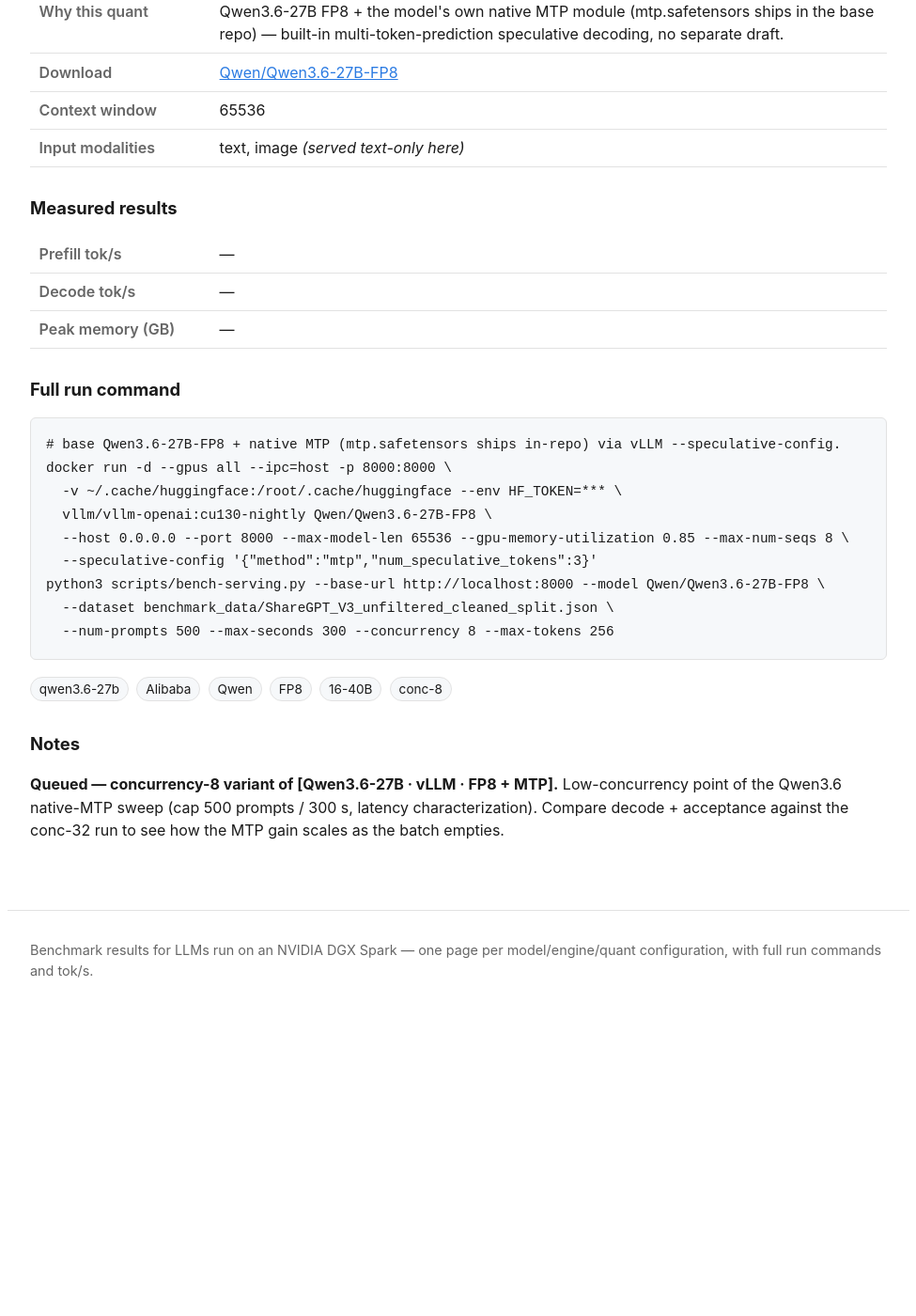
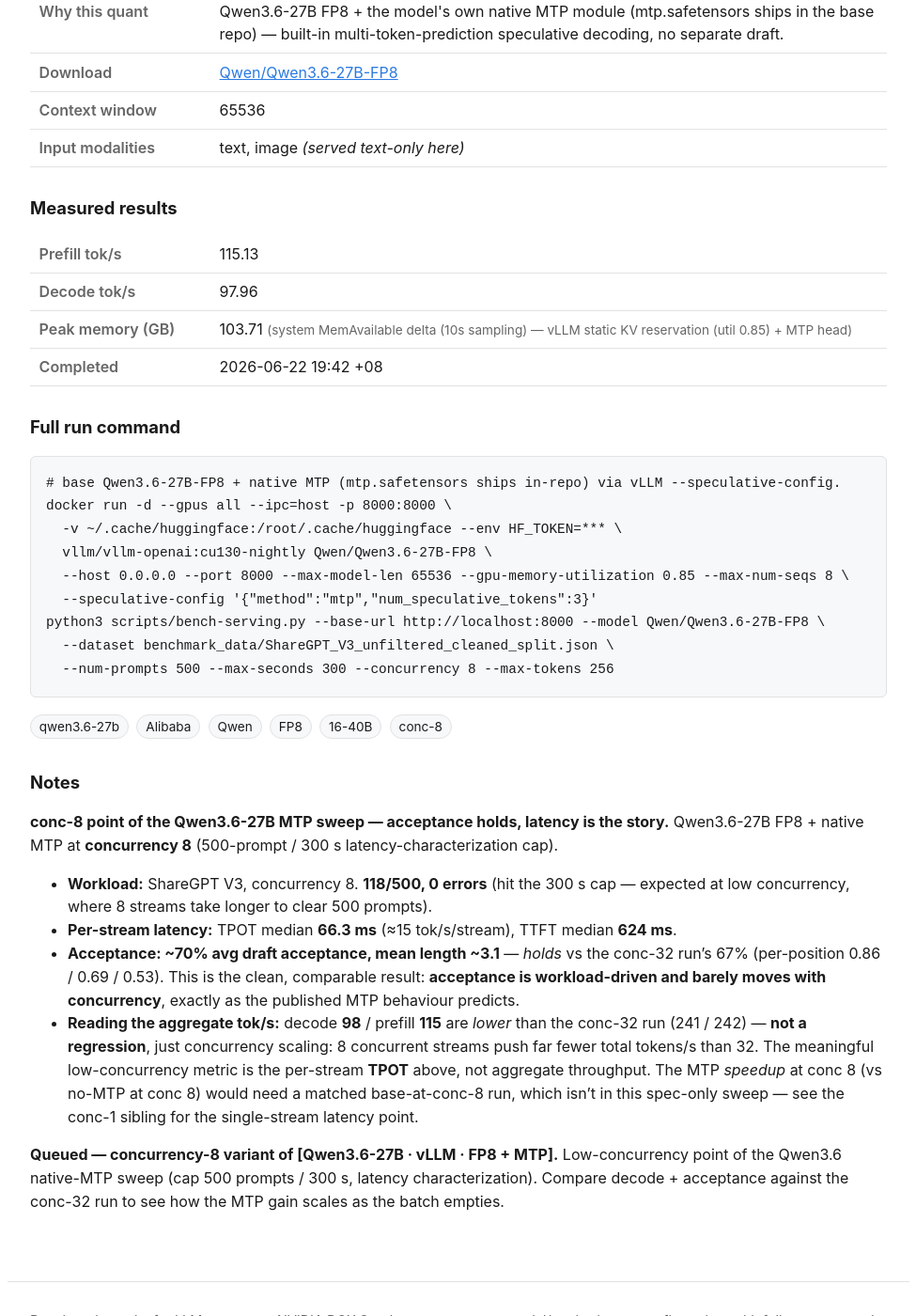
Before and after one commit to yjsoon/autobench, a Jekyll site: the page built from _configs/qwen3-6-27b-vllm-fp8-mtp-c8.md, in a window 1280 px wide and 1400 px high, scrolled down 508 px. Shown: the whole window at 94% size, without its empty margins (152-1127 px from the left). Built offline with Jekyll 4.4.1, drawn with Linux system fonts in a browser that asks for light colours; before the commit the page ends 1615 px from its top, so only the background shows below that; some of the changed text lies outside the part shown.

Commit message:
Bench: Qwen3.6-27B MTP conc-8 (TPOT 66ms, acceptance 70%) — acceptance holds
Acceptance ~70% / mean length 3.1 holds vs conc-32's 67% (workload-driven, not
concurrency-driven, as predicted). Aggregate decode lower (98 vs 241) is just
concurrency scaling, not regression; TPOT is the low-conc metric. Speedup delta
needs a matched base-at-conc-8 (not in this spec-only sweep).

Co-Authored-By: Claude Opus 4.8 (1M context) <noreply@anthropic.com>
Claude-Session: https://claude.ai/code/session_01JczsieM71svofn8CxRyY2s

```diff
--- a/_configs/qwen3-6-27b-vllm-fp8-mtp-c8.md
+++ b/_configs/qwen3-6-27b-vllm-fp8-mtp-c8.md
@@ -15,14 +15,14 @@ modalities: [text, image]
 mm_served: false
 concurrency: 8
 tags: [qwen3.6-27b, Alibaba, Qwen, FP8, 16-40B, conc-8]
-status: pending
-prefill_toks:
-decode_toks:
-mem_gb:
-mem_source:
-spec_acceptance:
-measured_on:
-completed_at:
+status: done
+prefill_toks: 115.13
+decode_toks: 97.96
+mem_gb: 103.71
+mem_source: system MemAvailable delta (10s sampling) — vLLM static KV reservation (util 0.85) + MTP head
+spec_acceptance: 70% avg draft acceptance · mean acceptance length 3.1 · per-position 0.86/0.69/0.53
+measured_on: 2026-06-22
+completed_at: 2026-06-22 19:42 +08
 run_command: |
   # base Qwen3.6-27B-FP8 + native MTP (mtp.safetensors ships in-repo) via vLLM --speculative-config.
   docker run -d --gpus all --ipc=host -p 8000:8000 \
@@ -34,8 +34,24 @@ run_command: |
     --dataset benchmark_data/ShareGPT_V3_unfiltered_cleaned_split.json \
     --num-prompts 500 --max-seconds 300 --concurrency 8 --max-tokens 256
 
-# SpecDecoding metrics (vLLM, steady-state): Mean acceptance length ~3.0, Avg draft acceptance ~67%,
-# per-position acceptance 0.84 / 0.67 / 0.51 (num_speculative_tokens=3).
+# SpecDecoding metrics (vLLM, steady-state): Mean acceptance length ~3.1, Avg draft acceptance ~70%,
+# per-position acceptance 0.86 / 0.69 / 0.53 (num_speculative_tokens=3).
 ---
 
+**conc-8 point of the Qwen3.6-27B MTP sweep — acceptance holds, latency is the story.** Qwen3.6-27B
+FP8 + native MTP at **concurrency 8** (500-prompt / 300 s latency-characterization cap).
+
+- **Workload:** ShareGPT V3, concurrency 8. **118/500, 0 errors** (hit the 300 s cap — expected at low
+  concurrency, where 8 streams take longer to clear 500 prompts).
+- **Per-stream latency:** TPOT median **66.3 ms** (≈15 tok/s/stream), TTFT median **624 ms**.
+- **Acceptance: ~70% avg draft acceptance, mean length ~3.1** — *holds* vs the conc-32 run's 67%
+  (per-position 0.86 / 0.69 / 0.53). This is the clean, comparable result: **acceptance is
+  workload-driven and barely moves with concurrency**, exactly as the published MTP behaviour predicts.
+- **Reading the aggregate tok/s:** decode **98** / prefill **115** are *lower* than the conc-32 run
+  (241 / 242) — **not a regression**, just concurrency scaling: 8 concurrent streams push far fewer
+  total tokens/s than 32. The meaningful low-concurrency metric is the per-stream **TPOT** above, not
+  aggregate throughput. The MTP *speedup* at conc 8 (vs no-MTP at conc 8) would need a matched
+  base-at-conc-8 run, which isn't in this spec-only sweep — see the conc-1 sibling for the
+  single-stream latency point.
+
 **Queued — concurrency-8 variant of [Qwen3.6-27B · vLLM · FP8 + MTP].** Low-concurrency point of the Qwen3.6 native-MTP sweep (cap 500 prompts / 300 s, latency characterization). Compare decode + acceptance against the conc-32 run to see how the MTP gain scales as the batch empties.
```
